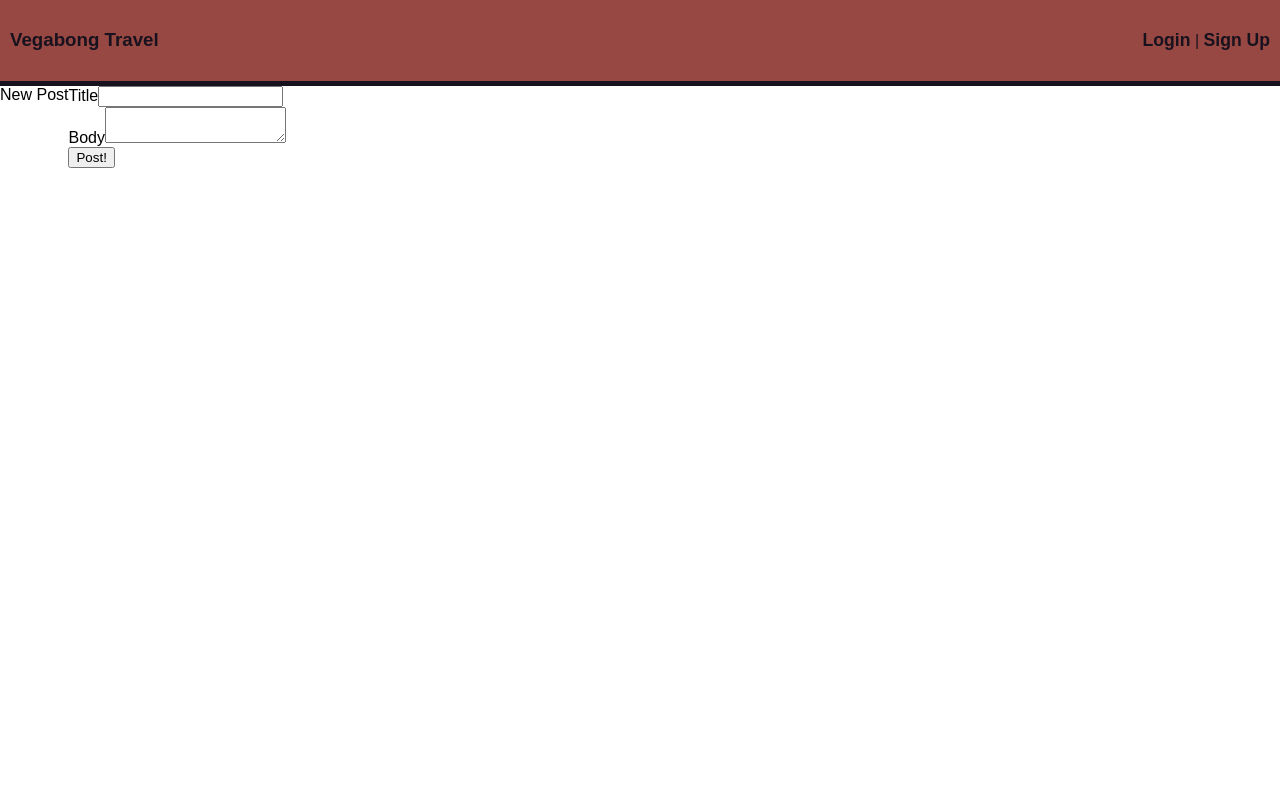
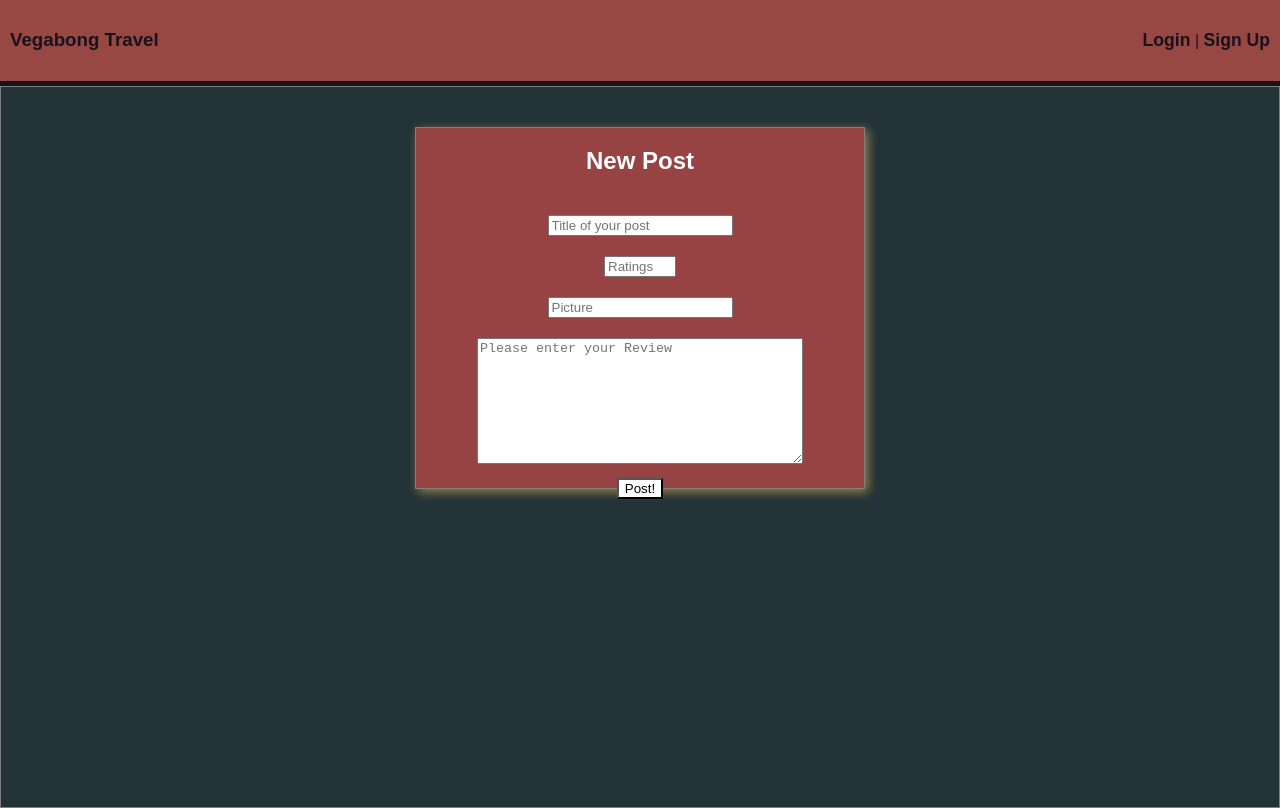
Before and after one commit to tch180/vagabond-project-, a React (Create React App) app in the folder client/: page /city/1/NewPost in a window 1280 px wide. Built offline with nearby package versions, Linux system fonts and the light colour scheme.

Commit message:
New post styling and layout down

```diff
--- a/client/src/App.css
+++ b/client/src/App.css
@@ -26,3 +26,9 @@
   from { transform: rotate(0deg); }
   to { transform: rotate(360deg); }
 }
+
+.rating {
+  width: 5vw;
+
+
+}
--- a/client/src/App.js
+++ b/client/src/App.js
@@ -5,6 +5,7 @@ import Home from './components/Home/Home'
 import NavBar from './components/BoilerPlate/NavBar'
 import CityShow from './components/City/Show'
 import NewPost from './components/Post/NewPost'
+import './App.css'
 class App extends Component {
   render() {
     return (
--- a/client/src/components/Post/NewPost.js
+++ b/client/src/components/Post/NewPost.js
@@ -6,7 +6,46 @@ import { Redirect } from 'react-router-dom'
 
 const PostContainer = styled.div`
 display: flex;
+text-align:center;
+justify-content: center;
+background-color: #233237;
+color: white;
+border: 1px solid grey;
+height: 90vh;
 `
+
+const NewPostContainer = styled.div `
+background: #984343;
+border: 1px solid grey;
+margin: 40px 120px;
+box-shadow: 3px 3px 10px #99864A;
+width: 35vw;
+height: 45vh;
+display: flex;
+justify-content: center;
+align-items: center;
+flex-direction: column;
+
+button {
+    color: black;
+    background:white;
+}
+
+div {
+    padding: 10px 0px;
+    /* margin: 10px; */
+}
+textarea {
+    width: 25vw;
+    height: 15vh;
+
+`
+
+
+
+
+
+
 class NewPost extends Component {
     state = {
         post: {
@@ -33,26 +72,38 @@ class NewPost extends Component {
         render() {
             if (this.state.redirectToPost) {return <Redirect to={`/city/${this.props.match.params.cityId}`} />}
         return (
+
             <PostContainer>
-                <div>New Post</div>
+                <NewPostContainer>
+
+                <div><h2>New Post</h2></div>
+
+
                 <form onSubmit={this.handleSubmit}>
-                    <div>
-                        <label htmlFor="title">Title</label>
-                        <input
-                            onChange={this.handleChange} name="title"
-                            type="text" value={this.state.post.title}
-                        />
-                    </div>
-                    <div>
-                        <label >Body</label>
 
-                            <textarea  value={this.state.post.body} htmlFor="body"
-                            name="body" onChange={this.handleChange}/>
+                    <div><input placeholder='Title of your post' onChange={this.handleChange} name="title"
+                type="text" value={this.state.post.title} /></div>
 
-                    </div>
+         <div>   <input placeholder='Ratings' className="rating"
+                            onChange={this.handleChange} name="rating"
+                            type="number" max='10' min='1' value={this.state.post.rating}/> </div>
+
+
+          <div>  <input placeholder='Picture'
+                            onChange={this.handleChange} name="image"
+                            type="text" value={this.state.post.image}/></div>
+
+
+              <div>
+             <textarea  value={this.state.post.body} htmlFor="body"
+                           placeholder="Please enter your Review" name="body" onChange={this.handleChange}/></div>
+
+
 
                     <button>Post!</button>
                 </form>
+
+                </NewPostContainer>
             </PostContainer>
         );
     }
```
